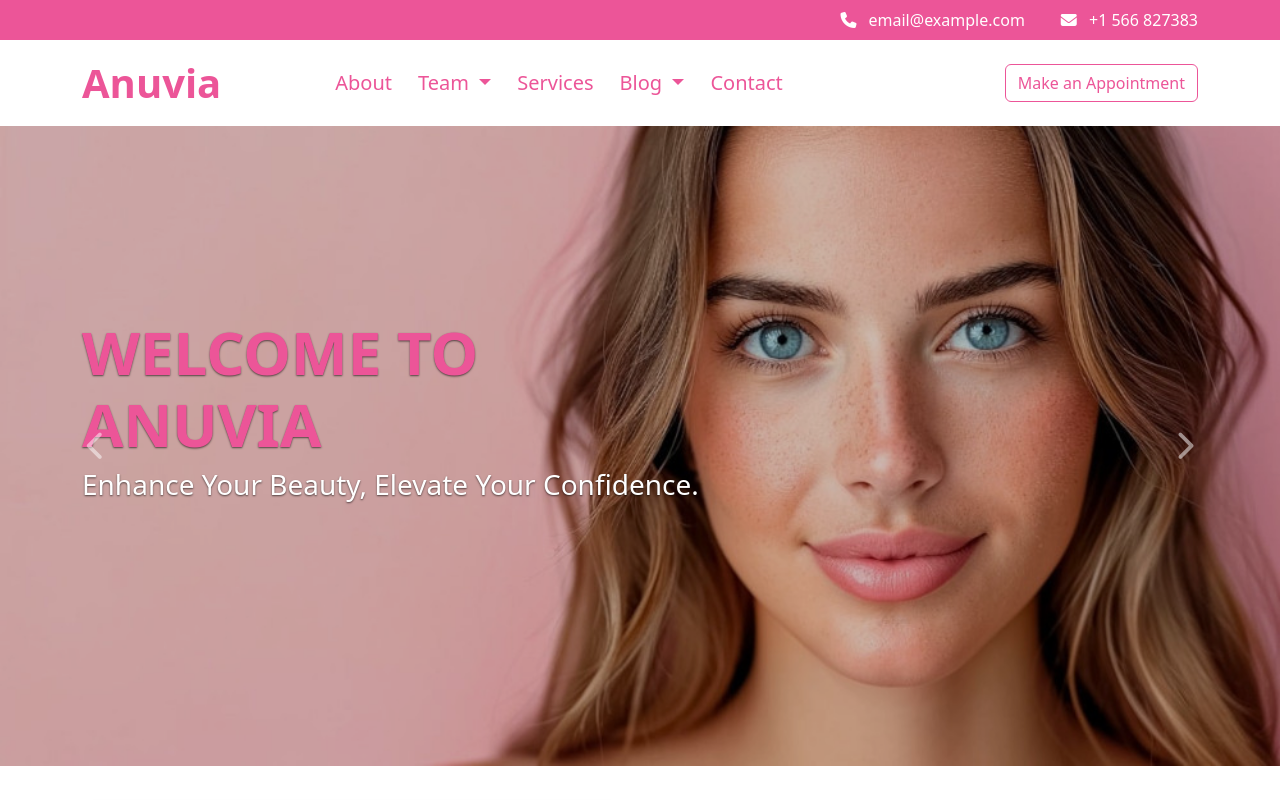
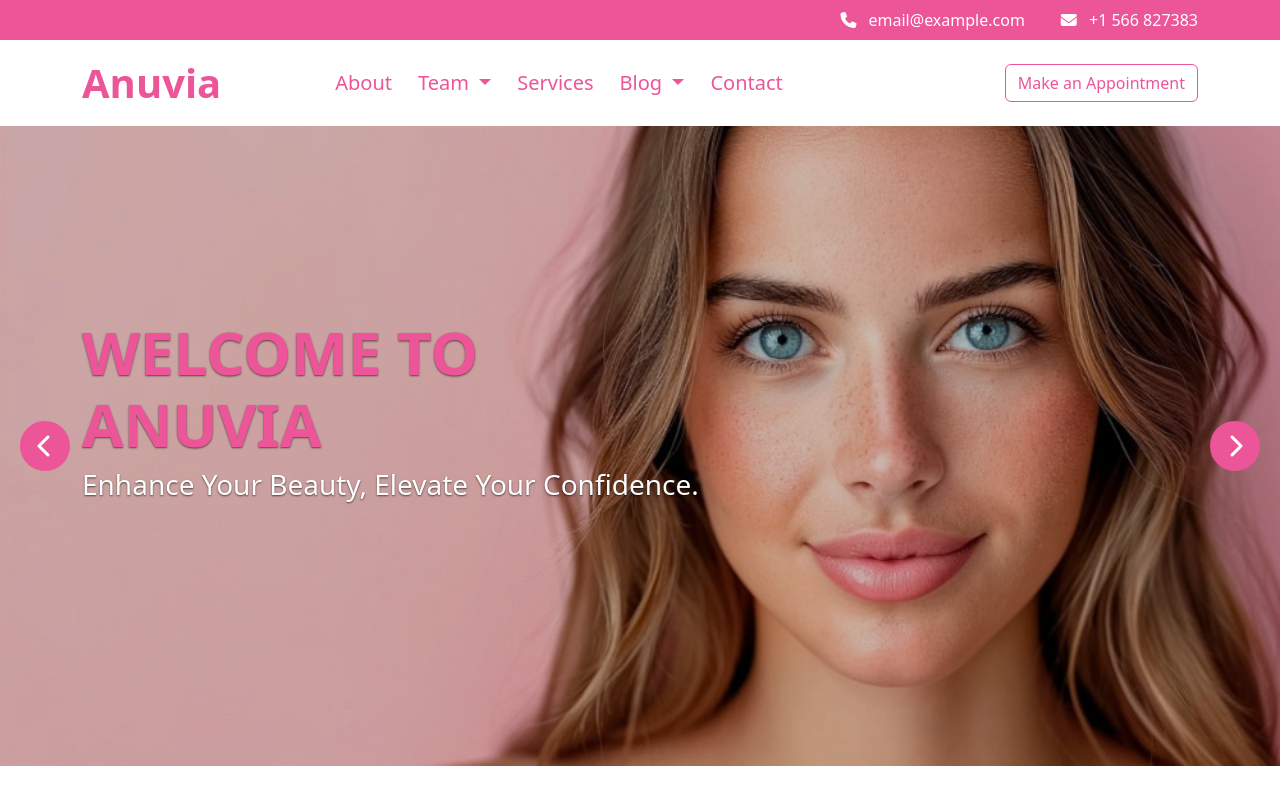
Before and after one commit to TamiresMusafir/anuvia-bootstrap-template, a plain HTML site: page index.html in a window 1280 px wide. Shown: the top 800 px of the page. Drawn offline with nearby package versions, Linux system fonts and the light colour scheme.

Commit message:
carousel button fixed

```diff
--- a/css/style.css
+++ b/css/style.css
@@ -344,6 +344,38 @@ a:hover {
   .carousel-text h1 {
     font-size: 23px;
   }
+}
+
+.carousel-control-prev, .carousel-control-next {
+  width: 50px;
+  height: 50px;
+  border-radius: 50%;
+  background-color: var(--main-dark);
+  border: 2px solid var(--main-dark);
+  display: flex;
+  align-items: center;
+  justify-content: center;
+  position: absolute;
+  top: 50%;
+  transform: translateY(-50%);
+  opacity: 1;
+}
+
+.carousel-control-prev {
+  left: 20px;
+}
+
+.carousel-control-next {
+  right: 20px;
+}
+
+.carousel-control-prev i, .carousel-control-next i {
+  font-size: 24px;
+}
+
+.carousel-control-prev:hover, .carousel-control-next:hover {
+  background-color: var(--main-darker);
+  border: 2px solid var(--main-darker);
 }
 
 /*about settings */
```
